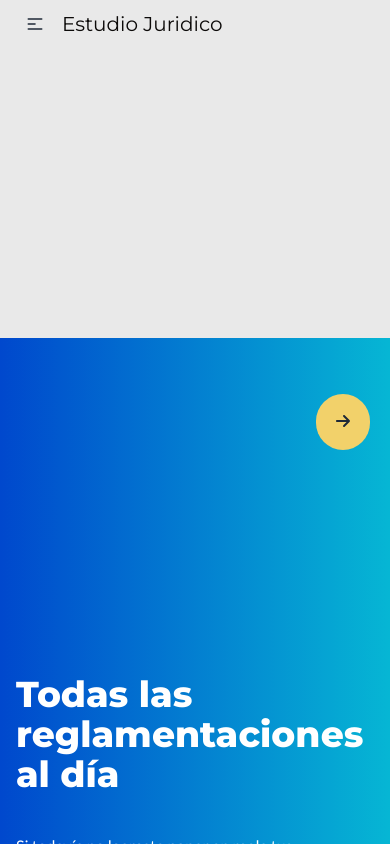
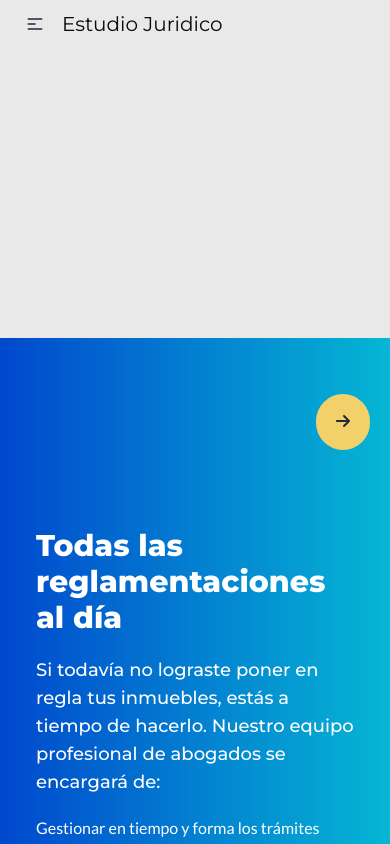
Before and after one commit to champaincode/LandingPageEstudioJuridico, a React (Vite) app: page / in a window 390 px wide. Both pictures are taken after a click on the button 343 px from the left and 1398 px from the top of the page. Shown: the part 976-1820 px from the top of the page. Built offline with nearby package versions, Linux system fonts and the light colour scheme.

Commit message:
responsive movile(2)

```diff
--- a/src/components/HeroOne.jsx
+++ b/src/components/HeroOne.jsx
@@ -72,47 +72,50 @@ function HeroOne() {
         <div
           className={`carousel-item ${activeSlide === 1 ? "active" : "hidden"}`}
         >
-          <div className="hero-content flex-col h-[750px] justify-start">
+          <div className="hero  lg:h-[900px] h-[180vh] w-[100%] overflow-hidden">
+            <div className="hero-content w-screen  flex flex-col-reverse sm:flex-col-reverse justify-between md:flex-row-reverse  lg:h-[800px] h-[750px]">
               <motion.div
                 variants={fadeIn("right", 0.5)}
                 initial="hidden"
                 whileInView={"show"}
                 viewport={{ once: false, amount: 0.3 }}
-              className="w-[90vw] lg:w-1/2 flex-col md:flex justify-center items-start "
+                className="w-full   lg:w-full 2xl:h-3/4 xl:w-3/4"
               >
-              <h1 className="text-4xl lg:text-6xl xl:mt-12 xl:text-6xl 2xl:text-7xl py-5 font-bold text-white font-sans">
-                Todas las <br></br> reglamentaciones al día
+                <img
+                  src={ImageHero}
+                  className="h-[45vh] imagen-transparente lg:h-[80vh] md:h-[50vh] lg:w-full 2xl:h-full lg:mt-12  2xl:w-full object-cover"
+                  alt="Estudio"
+                />
+              </motion.div>
+              <motion.div
+                variants={fadeIn("left", 0.5)}
+                initial="hidden"
+                whileInView={"show"}
+                viewport={{ once: false, amount: 0.3 }}
+                className="w-full   lg:w-1/2 flex flex-col md:flex justify-center items-start p-5"
+              >
+                <h1 className="text-3xl text-white lg:text-4xl sm:text-3xl md:text-5xl  xl:text-5xl 2xl:text-6xl py-5 mt-6 lg:mt-0 font-bold font-sans">
+                  Todas las <br /> reglamentaciones al día
                 </h1>
-
-              <p className="text-1xl lg:text-2xl 2xl:text-3xl  py-5 font-lato font-regular text-white">
+                <h3 className="text-lg lg:text-2xl xl:text-2xl text-white font-medium font-sans">
                   Si todavía no lograste poner en regla tus inmuebles, estás a
                   tiempo de hacerlo. Nuestro equipo profesional de abogados se
                   encargará de:
-              </p>
-              <ul className="list-disc text-white">
-                <li className="custom-disc">
-                  <p className=" text-xs mb-3 lg:text-lg  2xl:text-3xl font-lato font-regular leading-relaxed text-white">
+                </h3>
+                <p className="text-1xl lg:text-lg py-5 font-lato font-regular text-white">
                   Gestionar en tiempo y forma los trámites necesarios para
                   legalizar tus inmuebles.
                 </p>
-                </li>
-                <li className="custom-disc">
-                  <p className="text-xs mb-3 lg:text-xl  2xl:text-3xl font-lato font-regular leading-relaxed text-white">
-                    {" "}
+                <p className="text-1xl lg:text-lg font-lato font-regular text-white">
                   Realizar la documentación legal para brindarte protección y
                   tranquilidad.
                 </p>
-                </li>
-                <li className="custom-disc">
-                  <p className=" text-xs lg:text-xl  2xl:text-3xl font-lato font-regular leading-relaxed text-white">
-                    {" "}
+                <p className="text-1xl lg:text-lg font-lato font-regular text-white">
                   Garantizar tus derechos como propietario.
                 </p>
-                </li>
-              </ul>
               </motion.div>
             </div>
-          <div className="2xl:w-[400px] lg:w-[500px]"></div>
+          </div>
         </div>
         <button
           onClick={nextSlide}
```
Lines whose indentation alone changed are shown as unchanged.
